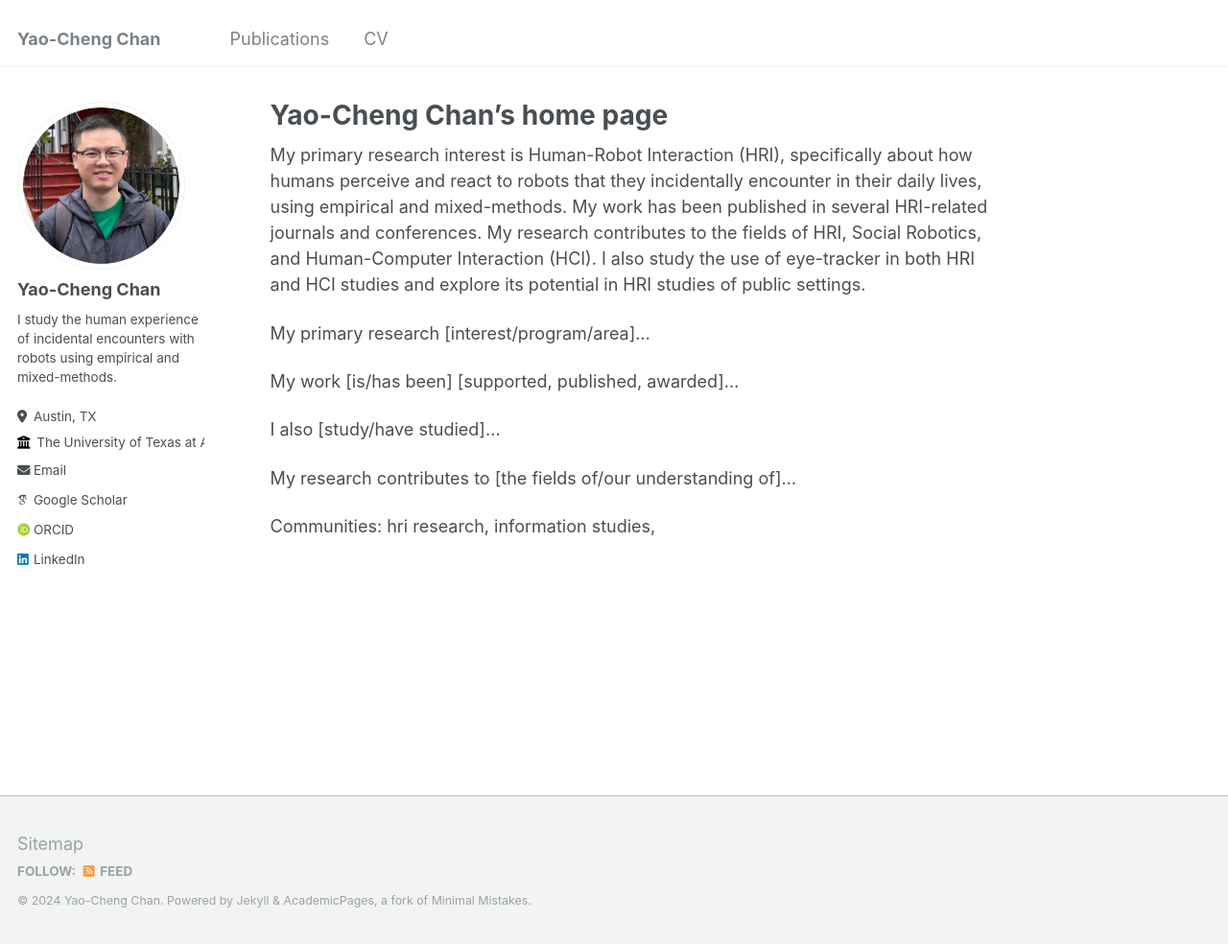
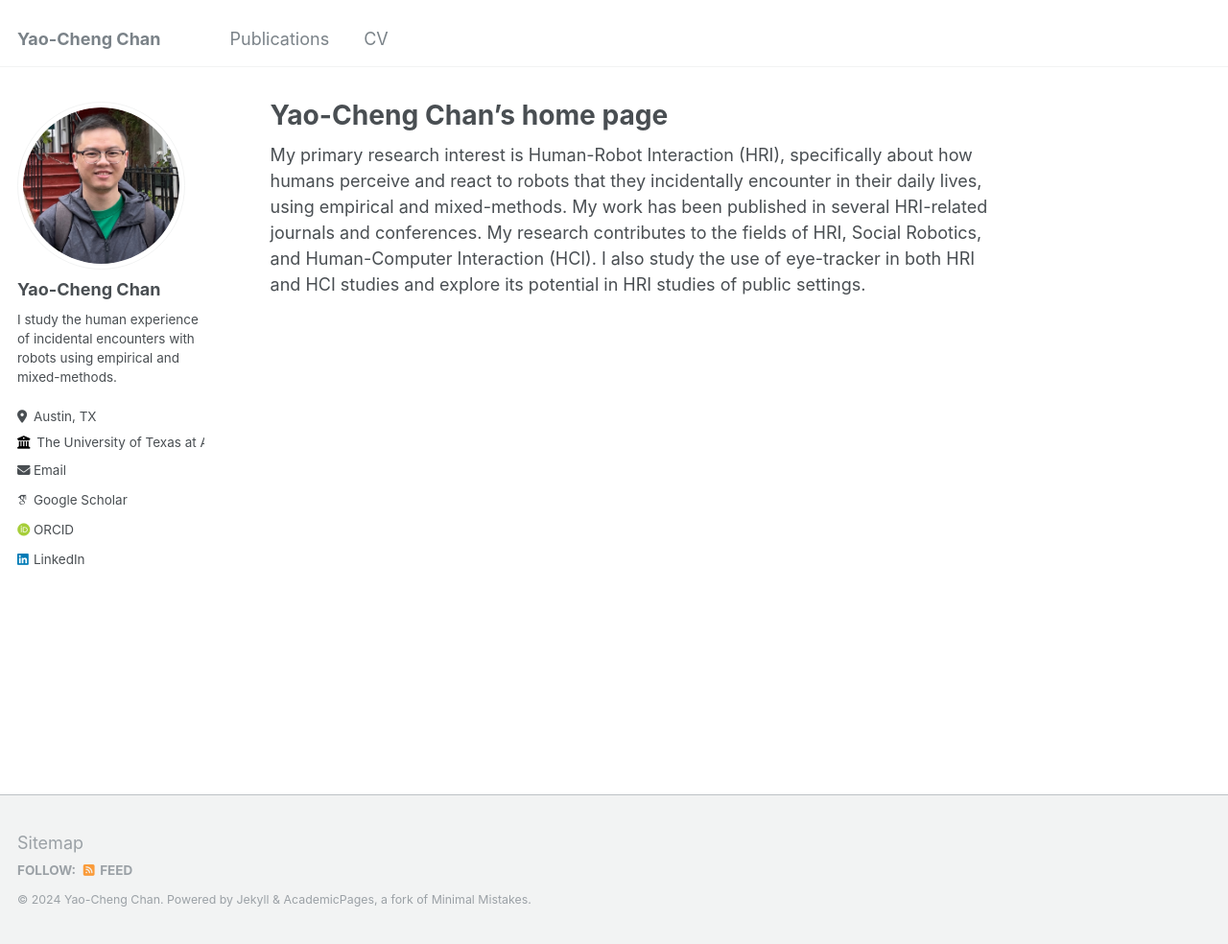
Before and after one commit to yaochengchan/yaochengchan.github.io, a Jekyll site: the page built from _pages/about.md, in a window 1280 px wide and 984 px high. Shown: the whole window at 96% size. Built offline with Jekyll 4.4.1, drawn with Linux system fonts in a browser that asks for light colours; some web fonts are replaced.

Commit message:
Update about.md

```diff
--- a/_pages/about.md
+++ b/_pages/about.md
@@ -8,13 +8,3 @@ redirect_from:
 ---
 
 My primary research interest is Human-Robot Interaction (HRI), specifically about how humans perceive and react to robots that they incidentally encounter in their daily lives, using empirical and mixed-methods. My work has been published in several HRI-related journals and conferences. My research contributes to the fields of HRI, Social Robotics, and Human-Computer Interaction (HCI). I also study the use of eye-tracker in both HRI and HCI studies and explore its potential in HRI studies of public settings.
-
-My primary research [interest/program/area]…
-
-My work [is/has been] [supported, published, awarded]…
-
-I also [study/have studied]...
-
-My research contributes to [the fields of/our understanding of]…
-
-Communities: hri research, information studies,
```
